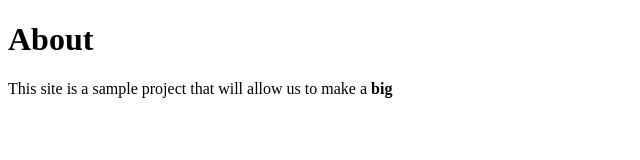
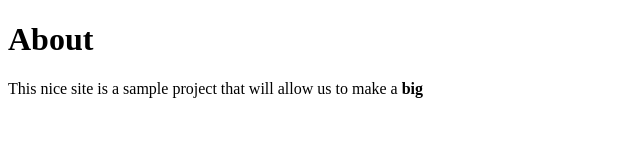
Before and after one commit to mannixcom/JETBDHTML, a plain HTML site: page about.html in a window 1280 px wide. Shown: the whole page, without its empty margins (0-640 px from the left). Drawn offline with Linux system fonts and the light colour scheme.

Commit message:
edited the text

```diff
--- a/about.html
+++ b/about.html
@@ -5,6 +5,6 @@
     </head>
     <body>
 <h1>About</h1>
-        <p>This site is a sample project that will allow us to make a <strong>big</strong><em><learnenough class="com"></learnenough></em></p>
+        <p>This nice site is a sample project that will allow us to make a <strong>big</strong><em><learnenough class="com"></learnenough></em></p>
     </body>
 </html>
```
